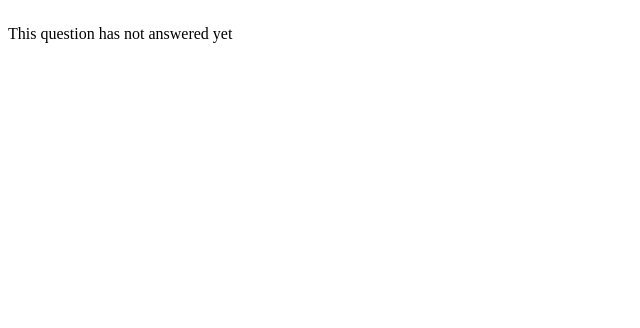
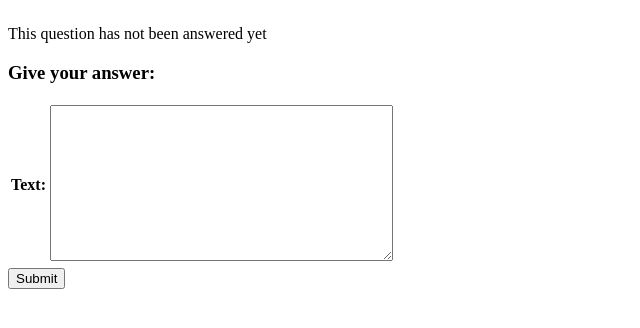
Before and after one commit to smartybit/stepic_webtech1, a Django app: template web/ask/templates/question.html in a window 1280 px wide. Shown: the part 37-365 px from the top of the page, without its empty margins (0-640 px from the left). Run offline with Django 3.2, Linux system fonts and the light colour scheme; the template is opened without the code that fills it: values that come from a table or form of the project are taken from there, others are empty; parts of the project's set-up code (start-up, migrations or seed data) failed here and were passed over.

Commit message:
Answer for added

```diff
--- a/web/ask/qa/forms.py
+++ b/web/ask/qa/forms.py
@@ -1,7 +1,7 @@
 from django import forms
 import models as models
 
-class QuestionForm(forms.Form):
+class AskForm(forms.Form):
     title = forms.CharField(max_length=255)
     text = forms.CharField(widget=forms.Textarea)
 
@@ -24,5 +24,24 @@ class QuestionForm(forms.Form):
         question.save()
         return question.id
 
+class AnswerForm(forms.Form):
+    text = forms.CharField(widget=forms.Textarea)
+    question_id = forms.CharField(widget=forms.HiddenInput())
 
-#form = AnswerForm(initial={'question': question_id})
+    def get_question_id(self):
+        return self.cleaned_data['question_id']
+
+
+    def clean_text(self):
+        text = self.cleaned_data['text'].strip()
+        if len(text) == 0:
+            raise forms.ValidationError("Question text must not be empty")
+        return text
+
+    def save(self):
+        answer = models.Answer(**self.cleaned_data)
+        answer.author_id = 1
+        answer.save()
+        return self.cleaned_data['question_id']
+
+#form = AnswerForm(initial={'question_id': question_id})
--- a/web/ask/qa/models.py
+++ b/web/ask/qa/models.py
@@ -7,7 +7,7 @@ class Question(models.Model):
     added_at = models.DateTimeField(blank=False, auto_now_add=True)
     rating = models.IntegerField(default = 0)
     author = models.ForeignKey(User, on_delete = models.CASCADE, related_name = "asked_questions",)
-    likes= models.ManyToManyField(User, related_name = "liked _questions")
+    likes= models.ManyToManyField(User, related_name = "liked_questions")
     def __unicode__(self):
         return self.title
     def get_absolute_url(self):
--- a/web/ask/qa/urls.py
+++ b/web/ask/qa/urls.py
@@ -10,6 +10,7 @@ urlpatterns = patterns('',
     url(r'^popular/?$', 'qa.views.popular'),
     url(r'^question\/(?P<question_id>\d*)\/?$', 'qa.views.question', name='question'),
     url(r'^ask/?$', 'qa.views.newquestion'),
+    url(r'^newanswer/?$', 'qa.views.newanswer'),
     url(r'^createdata/?$', 'qa.views.createdata'),
     url(r'^login/?$', 'qa.views.test'),
     url(r'^signup/?$', 'qa.views.test'),
--- a/web/ask/templates/question.html
+++ b/web/ask/templates/question.html
@@ -23,7 +23,24 @@
         <h5> {{a.text}}</h5>
     {% endfor %}
 {% else %}
-    <div>This question has not answered yet</div>
+    <div>This question has not been answered yet</div>
 {% endif %}
+
+
+    <h3>Give your answer:</h3>
+    {% if form.errors %}
+        <p style="color: red;">
+        Please correct the error{{ form.errors|pluralize }} below.
+        </p>
+    {% endif %}
+     <form action="/newanswer" method="post">
+        <table>
+        {{ form.as_table }}
+        </table>
+        {% csrf_token %}
+        <input type="submit" value="Submit">
+     </form>
+
+
       </body>
 </html>
```
Also changed, not shown: web/ask/qa/views.py (+20 -5 lines).
